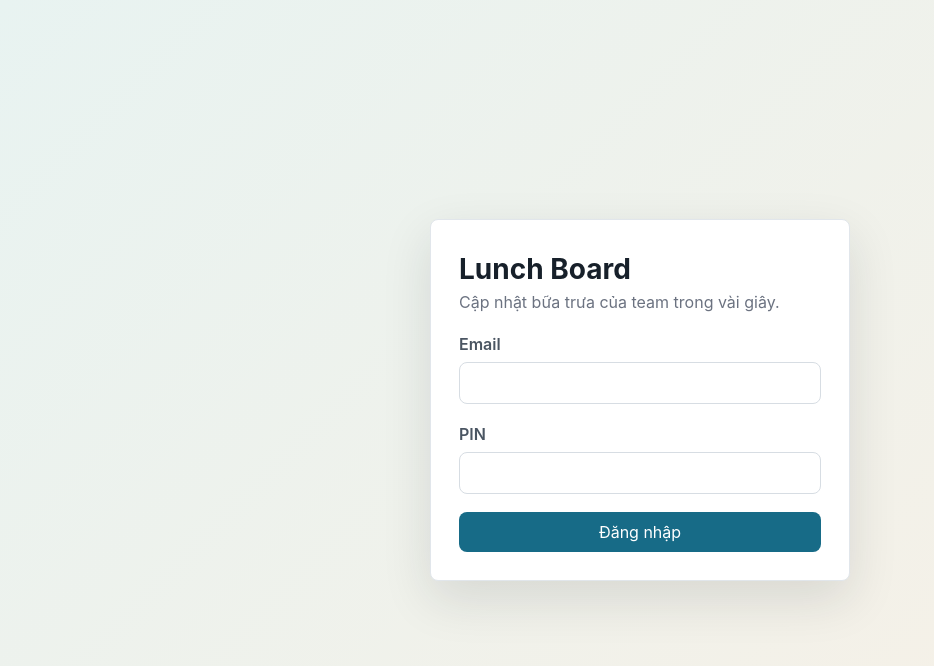
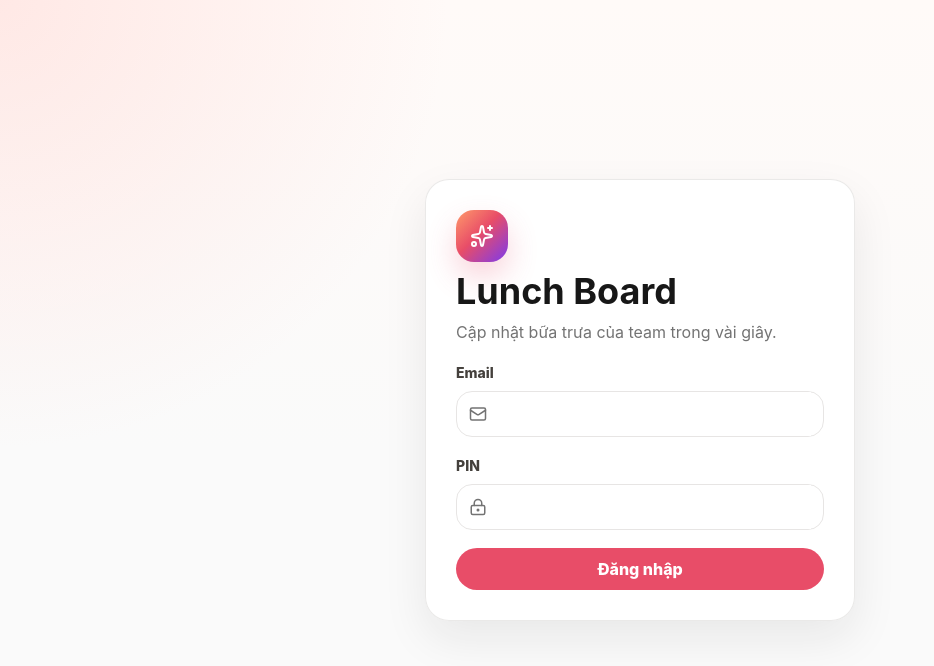
Before and after one commit to ThuocLQ/2026-wc-golden-bird, a React (Vite) app: page /login in a window 1280 px wide. Shown: the top 666 px of the page, without its empty margins (0-934 px from the left). Built offline with nearby package versions, Linux system fonts and the light colour scheme.

Commit message:
Refresh UI with modern social styling

```diff
--- a/package.json
+++ b/package.json
@@ -18,6 +18,7 @@
     "date-fns": "^4.1.0",
     "googleapis": "^144.0.0",
     "jose": "^5.9.6",
+    "lucide-react": "^1.23.0",
     "react": "^18.3.1",
     "react-dom": "^18.3.1",
     "resend": "^4.0.1",
--- a/src/pages/LoginPage.tsx
+++ b/src/pages/LoginPage.tsx
@@ -1,3 +1,4 @@
+import { LockKeyhole, Mail, Sparkles } from "lucide-react";
 import { useState } from "react";
 import { ErrorMessage } from "../components/ErrorMessage";
 import { login } from "../features/auth/authApi";
@@ -28,18 +29,27 @@ export function LoginPage({ onLogin }: { onLogin: (user: CurrentUser) => void })
   return (
     <main className="login-page">
       <form className="login-card" onSubmit={submit}>
-        <div>
+        <div className="login-brand">
+          <div className="brand-mark large">
+            <Sparkles size={24} />
+          </div>
           <h1>Lunch Board</h1>
           <p className="muted">Cập nhật bữa trưa của team trong vài giây.</p>
         </div>
         {error && <ErrorMessage message={error} />}
         <label>
           Email
-          <input value={email} type="email" autoComplete="email" onChange={(event) => setEmail(event.target.value)} required />
+          <span className="input-shell">
+            <Mail size={18} />
+            <input value={email} type="email" autoComplete="email" onChange={(event) => setEmail(event.target.value)} required />
+          </span>
         </label>
         <label>
           PIN
-          <input value={pin} type="password" autoComplete="current-password" minLength={4} maxLength={20} onChange={(event) => setPin(event.target.value)} required />
+          <span className="input-shell">
+            <LockKeyhole size={18} />
+            <input value={pin} type="password" autoComplete="current-password" minLength={4} maxLength={20} onChange={(event) => setPin(event.target.value)} required />
+          </span>
         </label>
         <button disabled={saving}>{saving ? "Đang vào..." : "Đăng nhập"}</button>
       </form>
--- a/src/styles.css
+++ b/src/styles.css
@@ -1,9 +1,17 @@
 :root {
-  color: #17202a;
-  background: #f6f7f9;
+  color: #171717;
+  background: #fafafa;
   font-family: Inter, ui-sans-serif, system-ui, -apple-system, BlinkMacSystemFont, "Segoe UI", sans-serif;
   font-size: 16px;
   line-height: 1.5;
+  --accent: #e84d68;
+  --accent-strong: #c73455;
+  --ink: #171717;
+  --muted: #737373;
+  --line: #e7e5e4;
+  --soft: #f5f5f4;
+  --surface: #ffffff;
+  --shadow: 0 18px 45px rgb(23 23 23 / 8%);
 }
 
 * {
@@ -12,6 +20,10 @@
 
 body {
   margin: 0;
+  min-width: 320px;
+  background:
+    radial-gradient(circle at top left, rgb(255 218 214 / 55%), transparent 28rem),
+    linear-gradient(180deg, #fffaf8 0, #fafafa 28rem);
 }
 
 button,
@@ -22,13 +34,24 @@ textarea {
 }
 
 button {
+  min-height: 42px;
   border: 0;
-  border-radius: 8px;
-  background: #176b87;
+  border-radius: 999px;
+  background: var(--accent);
   color: #fff;
   cursor: pointer;
-  min-height: 40px;
-  padding: 0 16px;
+  font-weight: 800;
+  padding: 0 18px;
+  transition:
+    transform 0.16s ease,
+    box-shadow 0.16s ease,
+    background 0.16s ease;
+}
+
+button:hover:not(:disabled) {
+  background: var(--accent-strong);
+  box-shadow: 0 10px 24px rgb(232 77 104 / 20%);
+  transform: translateY(-1px);
 }
 
 button:disabled {
@@ -40,24 +63,37 @@ input,
 select,
 textarea {
   width: 100%;
-  border: 1px solid #d7dde3;
-  border-radius: 8px;
+  min-height: 44px;
+  border: 1px solid var(--line);
+  border-radius: 14px;
   background: #fff;
-  color: #17202a;
-  min-height: 40px;
-  padding: 8px 10px;
+  color: var(--ink);
+  padding: 10px 12px;
+  outline: none;
+  transition:
+    border-color 0.16s ease,
+    box-shadow 0.16s ease,
+    background 0.16s ease;
+}
+
+input:focus,
+select:focus,
+textarea:focus {
+  border-color: rgb(232 77 104 / 65%);
+  box-shadow: 0 0 0 4px rgb(232 77 104 / 12%);
 }
 
 textarea {
-  min-height: 92px;
+  min-height: 108px;
   resize: vertical;
 }
 
 label {
-  color: #4a5562;
+  color: #44403c;
   display: grid;
-  gap: 6px;
-  font-weight: 600;
+  gap: 8px;
+  font-size: 14px;
+  font-weight: 800;
 }
 
 h1,
@@ -67,11 +103,15 @@ p {
 }
 
 h1 {
-  font-size: 28px;
+  font-size: clamp(26px, 3vw, 36px);
+  line-height: 1.08;
+  letter-spacing: 0;
 }
 
 h2 {
-  font-size: 18px;
+  color: #262626;
+  font-size: 17px;
+  letter-spacing: 0;
 }
 
 .login-page {
@@ -79,24 +119,52 @@ h2 {
   display: grid;
   place-items: center;
   padding: 24px;
-  background: linear-gradient(135deg, #e8f3f1, #f8f0e5);
 }
 
 .login-card {
-  width: min(420px, 100%);
+  width: min(430px, 100%);
   display: grid;
   gap: 18px;
+  background: rgb(255 255 255 / 92%);
+  border: 1px solid rgb(231 229 228 / 85%);
+  border-radius: 24px;
+  padding: 30px;
+  box-shadow: var(--shadow);
+  backdrop-filter: blur(16px);
+}
+
+.login-brand {
+  display: grid;
+  justify-items: start;
+  gap: 10px;
+}
+
+.input-shell {
+  display: flex;
+  align-items: center;
+  gap: 10px;
+  border: 1px solid var(--line);
+  border-radius: 16px;
   background: #fff;
-  border: 1px solid #e1e6eb;
-  border-radius: 8px;
-  padding: 28px;
-  box-shadow: 0 18px 50px rgb(23 32 42 / 12%);
+  padding: 0 12px;
+}
+
+.input-shell svg {
+  color: var(--muted);
+  flex: 0 0 auto;
+}
+
+.input-shell input {
+  border: 0;
+  border-radius: 0;
+  box-shadow: none;
+  padding-inline: 0;
 }
 
 .shell {
   min-height: 100vh;
   display: grid;
-  grid-template-columns: 240px 1fr;
+  grid-template-columns: 268px minmax(0, 1fr);
 }
 
 .sidebar {
@@ -105,19 +173,48 @@ h2 {
   height: 100vh;
   display: grid;
   align-content: start;
-  gap: 24px;
-  background: #111827;
+  gap: 28px;
+  border-right: 1px solid var(--line);
+  background: rgb(255 255 255 / 82%);
+  padding: 24px 18px;
+  backdrop-filter: blur(18px);
+}
+
+.brand-block {
+  display: flex;
+  align-items: center;
+  gap: 12px;
+  padding: 4px 6px;
+}
+
+.brand-mark {
+  width: 42px;
+  height: 42px;
+  display: grid;
+  place-items: center;
+  border-radius: 14px;
+  background:
+    linear-gradient(135deg, #ff9a6a, #e84d68 45%, #7c3aed),
+    var(--accent);
   color: #fff;
-  padding: 22px;
+  box-shadow: 0 14px 30px rgb(232 77 104 / 24%);
+}
+
+.brand-mark.large {
+  width: 52px;
+  height: 52px;
+  border-radius: 18px;
 }
 
 .brand {
   font-size: 20px;
-  font-weight: 800;
+  font-weight: 950;
+  letter-spacing: 0;
 }
 
 .main {
-  padding: 28px;
+  width: min(1120px, 100%);
+  padding: 30px;
 }
 
 nav,
@@ -130,25 +227,55 @@ nav,
 
 .nav {
   width: 100%;
+  display: flex;
+  align-items: center;
   justify-content: flex-start;
+  gap: 12px;
   background: transparent;
-  color: #d9e2ec;
+  color: #57534e;
   text-align: left;
+  box-shadow: none;
 }
 
 .nav.active,
 .nav:hover {
-  background: #243244;
-  color: #fff;
+  background: #fff1f2;
+  color: var(--accent-strong);
+  box-shadow: none;
+}
+
+.sidebar-footer {
+  display: flex;
+  gap: 10px;
+  margin-top: 6px;
+}
+
+.ghost-icon {
+  width: 42px;
+  min-width: 42px;
+  padding: 0;
+  background: var(--soft);
+  color: #44403c;
+  box-shadow: none;
+}
+
+.logout {
+  flex: 1;
 }
 
 .page-header,
 .row,
 .list-item,
-.table-row {
+.table-row,
+.icon-text {
   display: flex;
   align-items: center;
   gap: 12px;
+}
+
+.page-header {
+  justify-content: space-between;
+  margin-bottom: 2px;
 }
 
 .between {
@@ -161,10 +288,21 @@ nav,
 
 .panel,
 .post {
-  background: #fff;
-  border: 1px solid #e1e6eb;
-  border-radius: 8px;
-  padding: 18px;
+  background: rgb(255 255 255 / 92%);
+  border: 1px solid var(--line);
+  border-radius: 22px;
+  padding: 20px;
+  box-shadow: 0 10px 30px rgb(23 23 23 / 5%);
+}
+
+.post {
+  display: grid;
+  gap: 14px;
+  max-width: 720px;
+}
+
+.composer {
+  max-width: 720px;
 }
 
 .grid {
@@ -182,26 +320,32 @@ nav,
 
 .stats {
   display: grid;
-  grid-template-columns: repeat(7, minmax(120px, 1fr));
+  grid-template-columns: repeat(7, minmax(118px, 1fr));
   gap: 12px;
+  overflow-x: auto;
+  padding-bottom: 4px;
 }
 
 .stat {
+  min-width: 118px;
   display: grid;
-  gap: 4px;
+  gap: 6px;
   background: #fff;
-  border: 1px solid #e1e6eb;
-  border-radius: 8px;
-  padding: 14px;
+  border: 1px solid var(--line);
+  border-radius: 18px;
+  padding: 16px;
+  box-shadow: 0 10px 24px rgb(23 23 23 / 4%);
 }
 
 .stat span,
 .muted {
-  color: #6b7280;
+  color: var(--muted);
 }
 
 .stat strong {
-  font-size: 26px;
+  color: #262626;
+  font-size: 28px;
+  line-height: 1;
 }
 
 .radio-grid {
@@ -211,21 +355,25 @@ nav,
 }
 
 .choice {
-  border: 1px solid #d7dde3;
-  border-radius: 8px;
-  padding: 12px;
-  color: #17202a;
+  min-height: 58px;
+  border: 1px solid var(--line);
+  border-radius: 18px;
+  background: #fff;
+  color: #262626;
+  padding: 14px;
 }
 
 .choice input {
   width: auto;
   min-height: auto;
-  margin-right: 6px;
+  margin-right: 7px;
+  accent-color: var(--accent);
 }
 
 .choice.selected {
-  border-color: #176b87;
-  background: #e8f3f1;
+  border-color: rgb(232 77 104 / 52%);
+  background: #fff1f2;
+  color: var(--accent-strong);
 }
 
 .list,
@@ -234,10 +382,18 @@ nav,
   gap: 10px;
 }
 
+.list-item {
+  min-height: 54px;
+  justify-content: space-between;
+  border-radius: 16px;
+  background: #fafafa;
+  padding: 11px 12px;
+}
+
 .table-row {
   display: grid;
-  grid-template-columns: 1fr 90px 110px 220px;
-  border-top: 1px solid #eef1f4;
+  grid-template-columns: minmax(180px, 1fr) 100px 118px 230px;
+  border-top: 1px solid #f0eeec;
   padding-top: 12px;
 }
 
@@ -245,72 +401,88 @@ nav,
   display: inline-flex;
   align-items: center;
   justify-content: center;
+  gap: 6px;
   width: fit-content;
-  min-height: 26px;
+  min-height: 28px;
   border-radius: 999px;
-  background: #eef1f4;
-  color: #344054;
+  background: #f2f2f2;
+  color: #44403c;
   font-size: 13px;
-  font-weight: 700;
-  padding: 2px 10px;
+  font-weight: 850;
+  padding: 3px 10px;
+  white-space: nowrap;
 }
 
 .badge-eat-out,
 .badge-active,
 .badge-sent {
-  background: #e3f7ec;
-  color: #0f7a3a;
+  background: #e7f8ef;
+  color: #087443;
 }
 
 .badge-bring-lunch,
 .badge-admin {
-  background: #e8f3ff;
-  color: #175cd3;
+  background: #edf4ff;
+  color: #1d4ed8;
 }
 
 .badge-no-lunch,
 .badge-disabled,
 .badge-failed {
-  background: #fff0f0;
-  color: #b42318;
+  background: #fff1f2;
+  color: #be123c;
 }
 
 .badge-undecided,
 .badge-member {
-  background: #fff6df;
-  color: #936600;
+  background: #fff7ed;
+  color: #c2410c;
 }
 
 .secondary {
-  background: #eef1f4;
-  color: #17202a;
+  background: #fff;
+  border: 1px solid var(--line);
+  color: #262626;
+  box-shadow: none;
+}
+
+.secondary:hover:not(:disabled) {
+  background: #fafafa;
+  color: var(--accent-strong);
+  box-shadow: 0 10px 24px rgb(23 23 23 / 7%);
 }
 
 .danger {
-  background: #b42318;
+  background: #be123c;
 }
 
 .link {
   min-height: auto;
   background: transparent;
-  color: #176b87;
+  color: var(--accent-strong);
   padding: 0;
+  box-shadow: none;
+}
+
+.link:hover:not(:disabled) {
+  background: transparent;
+  box-shadow: none;
 }
 
 .notice,
 .error {
-  border-radius: 8px;
-  padding: 12px 14px;
-  background: #eef1f4;
+  border-radius: 18px;
+  padding: 13px 15px;
+  background: #f5f5f4;
 }
 
 .success {
-  background: #e3f7ec;
+  background: #e7f8ef;
 }
 
 .error {
-  background: #fff0f0;
-  color: #b42318;
+  background: #fff1f2;
+  color: #be123c;
 }
 
 .compact {
@@ -325,35 +497,77 @@ nav,
   align-items: center;
 }
 
+.inline-form input {
+  border-radius: 999px;
+}
+
 .icon-button {
-  min-height: 34px;
+  min-height: 36px;
   display: inline-flex;
   align-items: center;
   gap: 6px;
-  background: #eef1f4;
-  color: #17202a;
+  background: #f5f5f4;
+  color: #57534e;
+  box-shadow: none;
+  padding-inline: 12px;
 }
 
 .icon-button.active {
-  background: #176b87;
-  color: #fff;
+  background: #fff1f2;
+  color: var(--accent-strong);
 }
 
 .comment {
   display: grid;
   gap: 8px;
-  border-top: 1px solid #eef1f4;
+  border-top: 1px solid #f0eeec;
   padding-top: 12px;
 }
 
 @media (max-width: 900px) {
+  body {
+    padding-bottom: 86px;
+  }
+
   .shell {
     grid-template-columns: 1fr;
   }
 
   .sidebar {
-    position: static;
+    position: fixed;
+    inset: auto 12px 12px;
+    z-index: 20;
     height: auto;
+    display: flex;
+    align-items: center;
+    justify-content: center;
+    gap: 8px;
+    border: 1px solid rgb(231 229 228 / 86%);
+    border-radius: 24px;
+    padding: 10px;
+    box-shadow: var(--shadow);
+  }
+
+  .brand-block,
+  .sidebar-footer {
+    display: none;
+  }
+
+  nav {
+    width: 100%;
+    display: grid;
+    grid-template-columns: repeat(4, minmax(0, 1fr));
+    gap: 6px;
+  }
+
+  .nav {
+    min-height: 50px;
+    justify-content: center;
+    padding: 0;
+  }
+
+  .nav span {
+    display: none;
   }
 
   .stats,
@@ -365,6 +579,10 @@ nav,
   }
 
   .main {
-    padding: 18px;
+    padding: 20px;
+  }
+
+  .page-header {
+    align-items: flex-start;
   }
 }
```
Also changed, not shown: src/components/Layout.tsx (+25 -9 lines), src/components/ReactionButton.tsx (+7 -5 lines), src/components/StatusBadge.tsx (+19 -1 lines), src/pages/FeedPage.tsx (+13 -5 lines), 1 other file (tests, documents, lock files or other folders).
